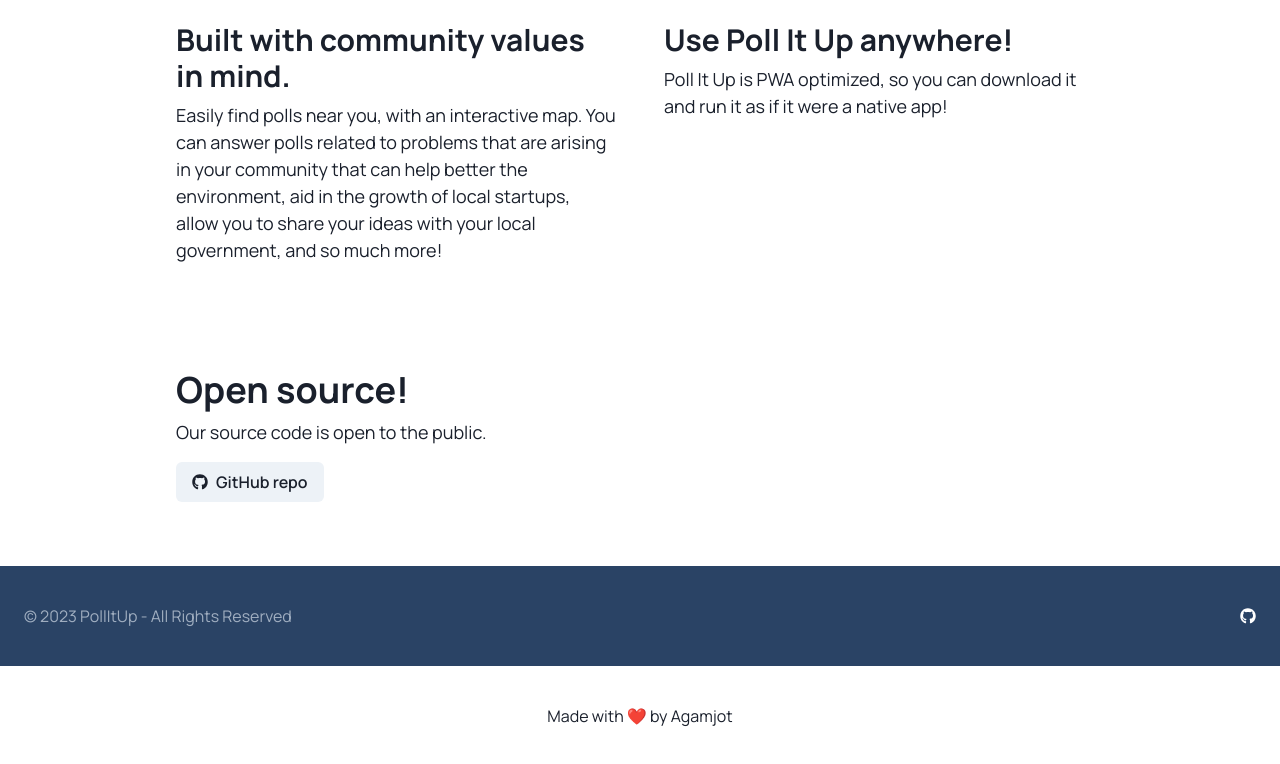
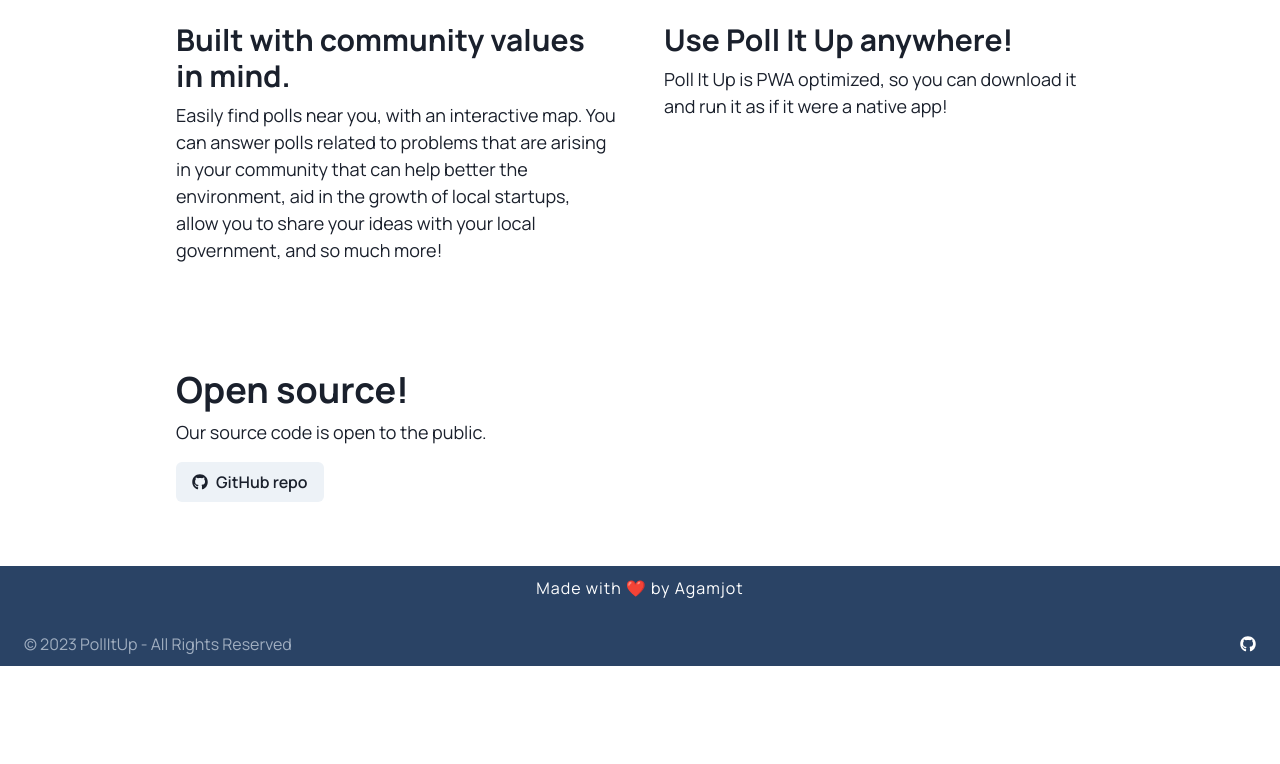
Before and after one commit to agamjotsingh18/pollitup, a React (Create React App) app: page / in a window 1280 px wide. Shown: the part 1169-1933 px from the top of the page. After the commit the page ends 1835 px from the top, so only its background shows below. Built offline with nearby package versions, Linux system fonts and the light colour scheme; no server answers.

Commit message:
ISSUE:#114 COMBINED THE BOTTOM FOOTER and CONTACT FORM OF COPYRIGHT FOOTER

```diff
--- a/public/index.html
+++ b/public/index.html
@@ -65,10 +65,10 @@
     <div id="root"></div>
 
     <!-- FOOTER -->
-    <footer>
+    <!-- <footer>
       <p>
         Made with ❤️ by Agamjot
       </p>
-    </footer>
+    </footer> -->
   </body>
 </html>
--- a/src/components/footer.js
+++ b/src/components/footer.js
@@ -16,17 +16,20 @@ import { faGithub } from '@fortawesome/free-brands-svg-icons';
 
 export default function FooterComponent() {
   return (
-    <Flex p={4} as="footer"
-      justify="space-between" direction={{ base: "column", md: "row" }}
-      bg="brand.800" color="white"
-    >
-      <Flex align="center" direction={{ base: "column", md: "row" }}>
+    <Flex p={4} as="footer" bg="brand.800" color="white">
+      <Flex align="center" justify="center" direction="column">
+        <Text m={2} color="white" letterSpacing={1}>Made with ❤️ by Agamjot</Text>
+        <Stack m={2} spacing={3} direction="row" align="center"></Stack>
+      </Flex>
+      <Flex as="footer-2">
+        <Flex>
           <Text m={2} color="gray.400">&copy; {new Date().getFullYear()} PollItUp - All Rights Reserved</Text>
           <Stack m={2} spacing={3} direction="row" align="center">
-          {/*<RLink to="/contact">Contact us</RLink>
-          <RLink to="/reportissue">Report an issue</RLink>*/}
+              {/* <RLink to="/contact">Contact us</RLink>
+              <RLink to="/reportissue">Report an issue</RLink> */}
           </Stack>
         </Flex>
+        <Flex as="footer-socioicon">
           <Stack m={2} spacing={4} direction="row" justify="center" align="center">
 
             <ChakraLink href="https://github.com/agamjotsingh18/pollitup.github.io" target="_blank">
@@ -34,5 +37,7 @@ export default function FooterComponent() {
             </ChakraLink>
           </Stack>
         </Flex>
+      </Flex>
+    </Flex>
   )
 }
--- a/src/styles/App.css
+++ b/src/styles/App.css
@@ -70,6 +70,18 @@ footer{
   display: flex;
   justify-content: center;
   align-items: center;
+  flex-direction: column;
+}
+footer-2{
+  width: 100%;
+  display: flex;
+  align-items: center;
+  justify-content: space-between;
+}
+footer-socioicon{
+  display: flex;
+  align-items: center;
+  justify-content: center;
 }
 
 ::-webkit-scrollbar {
```
Lines whose indentation alone changed are shown as unchanged.
